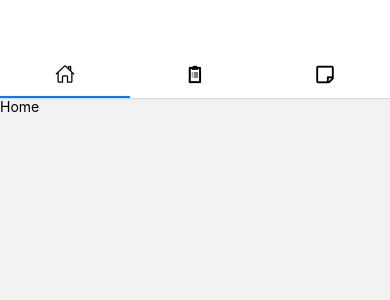
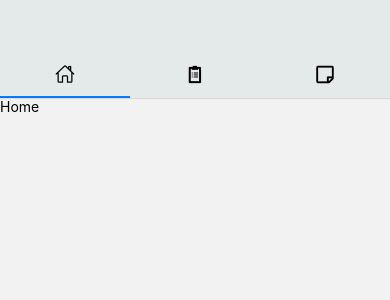
Before and after one commit to Blackmile/TodoAppv2, a React Native app: screen / in a window 390 px wide. Shown: the top 300 px of the page. Built offline with nearby package versions, Linux system fonts and the light colour scheme.

Commit message:
added style to tabBar

```diff
--- a/App.js
+++ b/App.js
@@ -10,15 +10,15 @@ import Ionicons from '@expo/vector-icons/Ionicons';
 import FontAwesome5 from '@expo/vector-icons/FontAwesome5';
 
 const Tab = createMaterialTopTabNavigator();
-
 export default function App() {
   return (
     <NavigationContainer>
       <Tab.Navigator
-      style={{ paddingTop: 50}}
+      style={{ paddingTop: 50, backgroundColor: '#E4E9E9'}}
       tabBarPosition='top'
       screenOptions={({route}) => ({
         tabBarShowLabel: false,
+        tabBarStyle: {backgroundColor: '#E4E9E9'},
         tabBarIcon: ({focus, color, size}) => {
           let rn = route.name;
 
```
